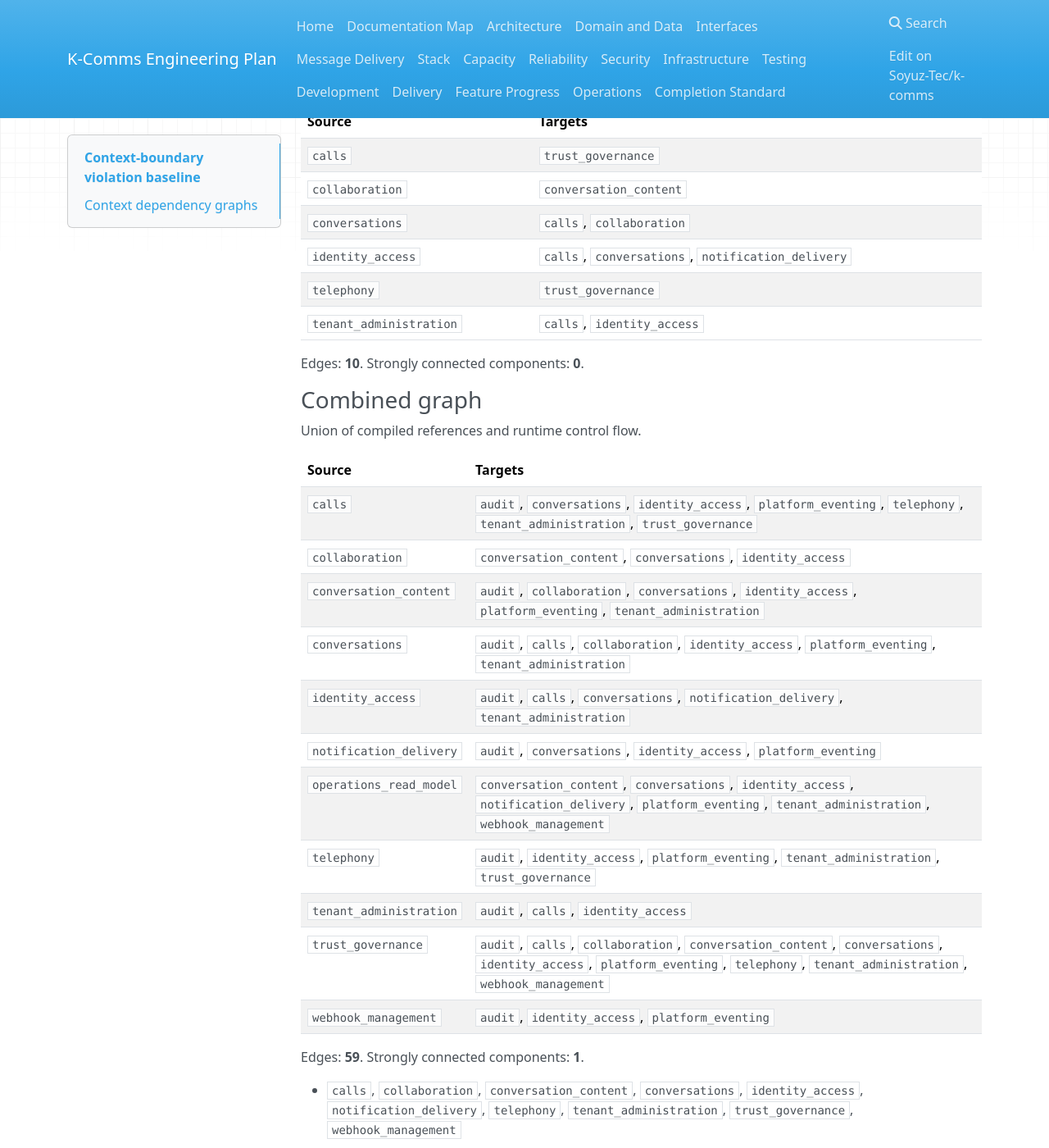
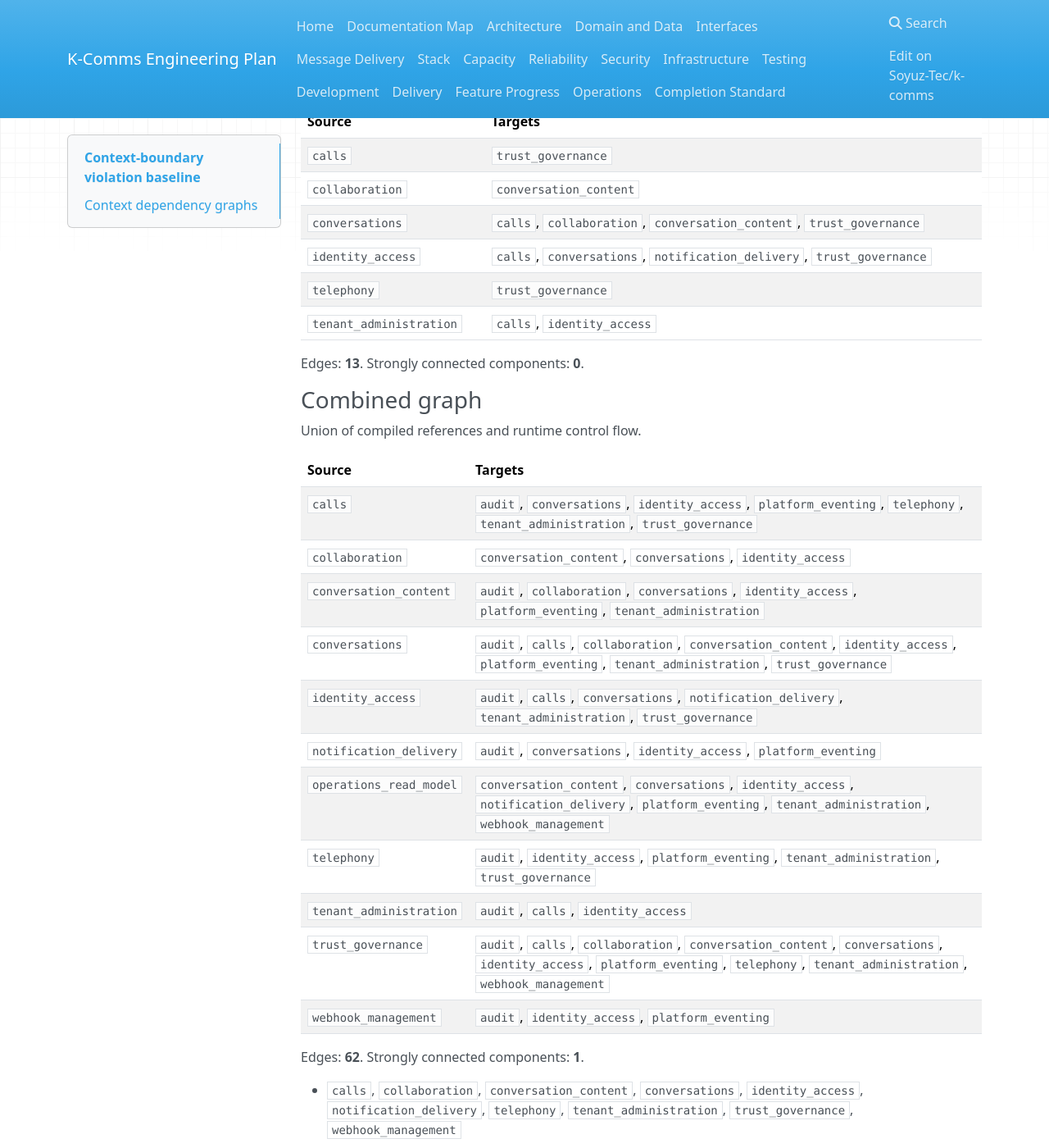
Before and after one commit to Soyuz-Tec/k-comms, an MkDocs documentation site: the page built from docs/02-architecture/context-boundary-violations.md, in a window 1280 px wide and 1400 px high, scrolled down 1124 px. Shown: the whole window at 82% size. Built offline with MkDocs 1.6.1, drawn with Linux system fonts in a browser that asks for light colours; nearby versions of some CDN libraries.

```diff
--- a/docs/02-architecture/context-boundary-violations.md
+++ b/docs/02-architecture/context-boundary-violations.md
@@ -36,12 +36,12 @@ Declared runtime control flow (consumer -> provider).
 |---|---|
 | `calls` | `trust_governance` |
 | `collaboration` | `conversation_content` |
-| `conversations` | `calls`, `collaboration` |
-| `identity_access` | `calls`, `conversations`, `notification_delivery` |
+| `conversations` | `calls`, `collaboration`, `conversation_content`, `trust_governance` |
+| `identity_access` | `calls`, `conversations`, `notification_delivery`, `trust_governance` |
 | `telephony` | `trust_governance` |
 | `tenant_administration` | `calls`, `identity_access` |
 
-Edges: **10**. Strongly connected components: **0**.
+Edges: **13**. Strongly connected components: **0**.
 
 ### Combined graph
 
@@ -52,8 +52,8 @@ Union of compiled references and runtime control flow.
 | `calls` | `audit`, `conversations`, `identity_access`, `platform_eventing`, `telephony`, `tenant_administration`, `trust_governance` |
 | `collaboration` | `conversation_content`, `conversations`, `identity_access` |
 | `conversation_content` | `audit`, `collaboration`, `conversations`, `identity_access`, `platform_eventing`, `tenant_administration` |
-| `conversations` | `audit`, `calls`, `collaboration`, `identity_access`, `platform_eventing`, `tenant_administration` |
-| `identity_access` | `audit`, `calls`, `conversations`, `notification_delivery`, `tenant_administration` |
+| `conversations` | `audit`, `calls`, `collaboration`, `conversation_content`, `identity_access`, `platform_eventing`, `tenant_administration`, `trust_governance` |
+| `identity_access` | `audit`, `calls`, `conversations`, `notification_delivery`, `tenant_administration`, `trust_governance` |
 | `notification_delivery` | `audit`, `conversations`, `identity_access`, `platform_eventing` |
 | `operations_read_model` | `conversation_content`, `conversations`, `identity_access`, `notification_delivery`, `platform_eventing`, `tenant_administration`, `webhook_management` |
 | `telephony` | `audit`, `identity_access`, `platform_eventing`, `tenant_administration`, `trust_governance` |
@@ -61,6 +61,6 @@ Union of compiled references and runtime control flow.
 | `trust_governance` | `audit`, `calls`, `collaboration`, `conversation_content`, `conversations`, `identity_access`, `platform_eventing`, `telephony`, `tenant_administration`, `webhook_management` |
 | `webhook_management` | `audit`, `identity_access`, `platform_eventing` |
 
-Edges: **59**. Strongly connected components: **1**.
+Edges: **62**. Strongly connected components: **1**.
 
 - `calls`, `collaboration`, `conversation_content`, `conversations`, `identity_access`, `notification_delivery`, `telephony`, `tenant_administration`, `trust_governance`, `webhook_management`
```
Also changed, not shown: 1 other file.
